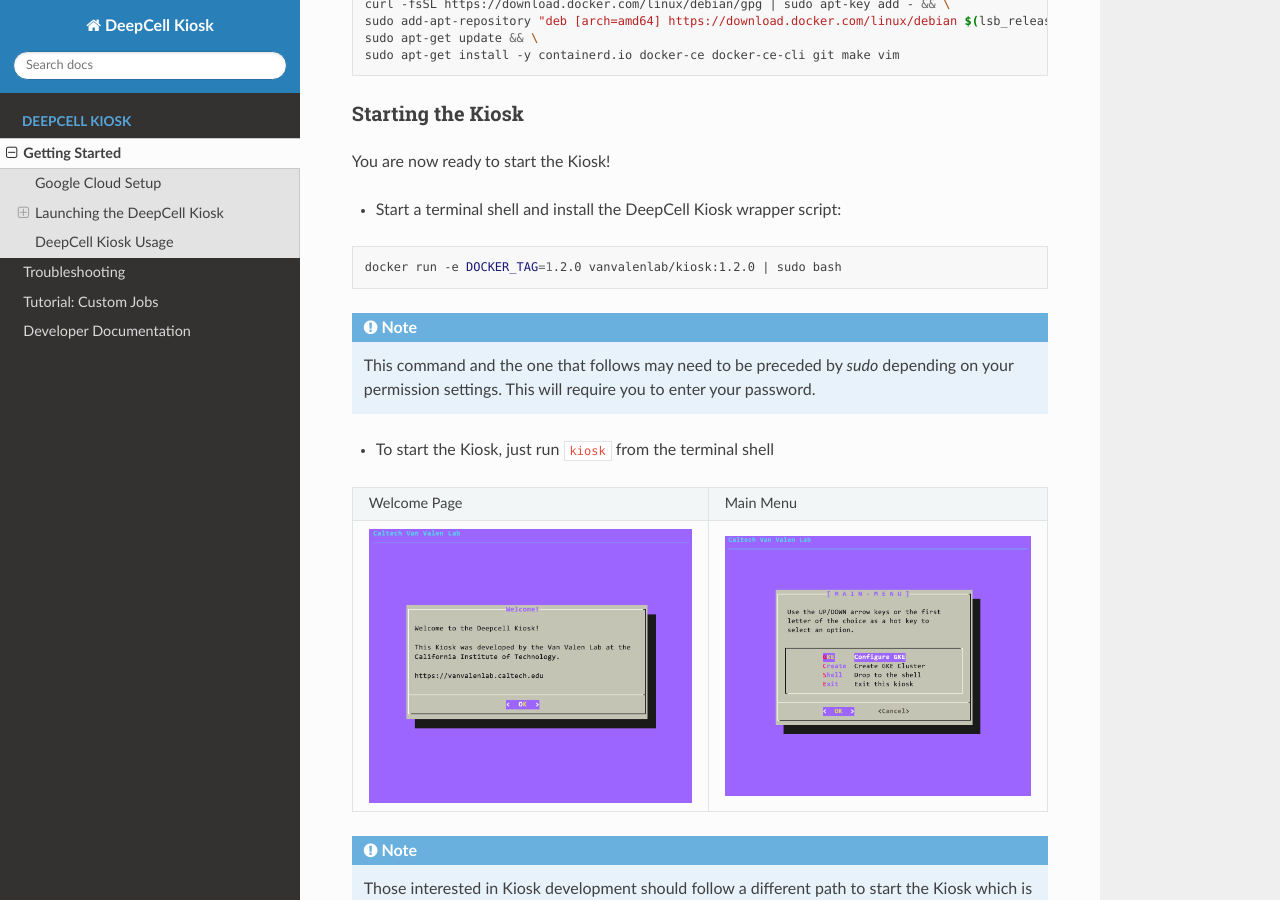
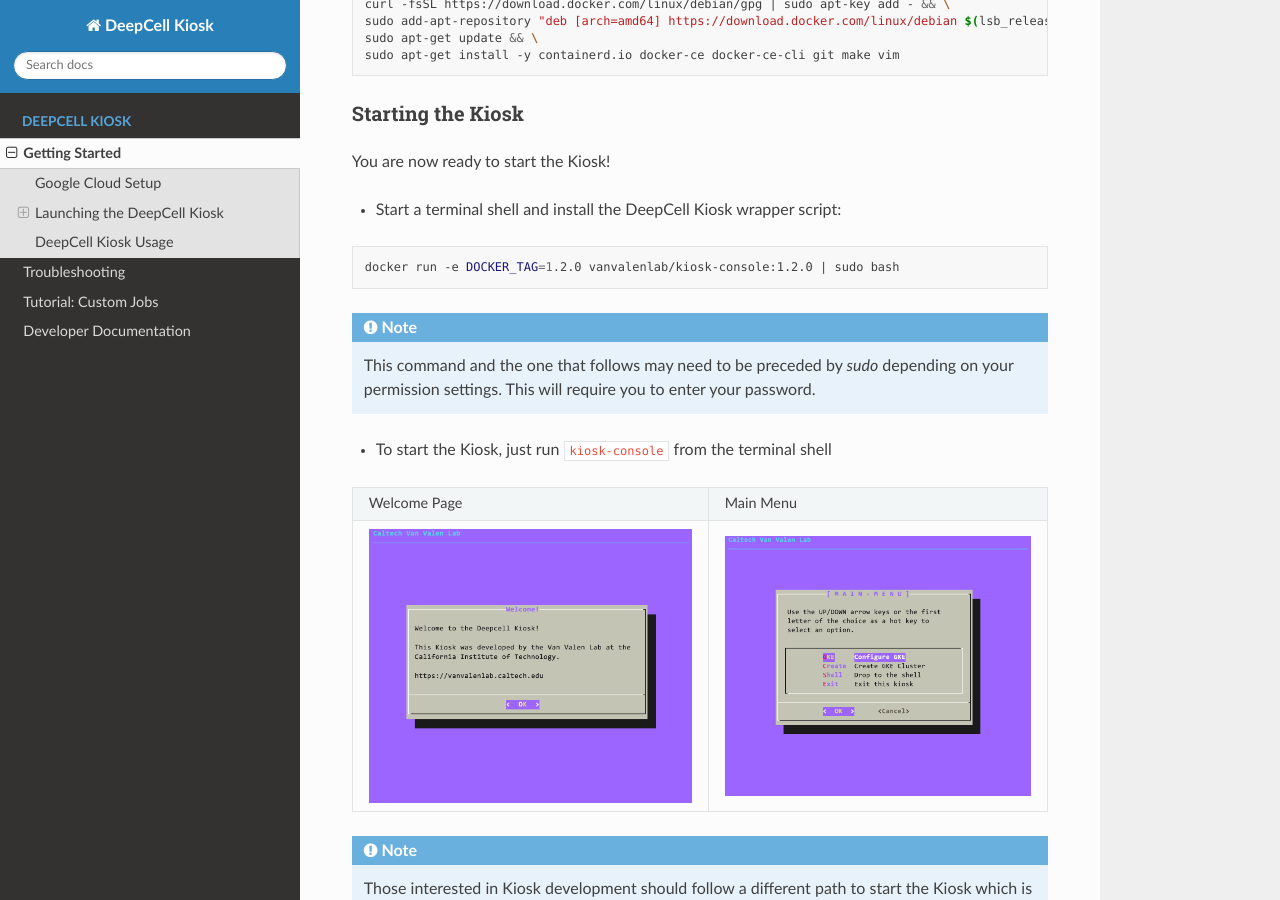
Before and after one commit to vanvalenlab/kiosk-console, a Sphinx documentation site: the page built from docs/source/GETTING_STARTED.rst, in a window 1280 px wide and 900 px high, scrolled down 2869 px. Built offline with Sphinx 7.4.7 and the Read the Docs theme 2.0.0, drawn with Linux system fonts in a browser that asks for light colours.

Commit message:
update references to old name `kiosk`. fixes #363.

```diff
--- a/docs/source/GETTING_STARTED.rst
+++ b/docs/source/GETTING_STARTED.rst
@@ -97,11 +97,11 @@
 
 .. code-block:: bash
 
-    docker run -e DOCKER_TAG=1.2.0 vanvalenlab/kiosk:1.2.0 | sudo bash
+    docker run -e DOCKER_TAG=1.2.0 vanvalenlab/kiosk-console:1.2.0 | sudo bash
 
 .. note:: This command and the one that follows may need to be preceded by `sudo` depending on your permission settings. This will require you to enter your password.
 
-* To start the Kiosk, just run ``kiosk`` from the terminal shell
+* To start the Kiosk, just run ``kiosk-console`` from the terminal shell
 
 .. list-table::
 
--- a/docs/source/TROUBLESHOOTING.rst
+++ b/docs/source/TROUBLESHOOTING.rst
@@ -44,7 +44,7 @@
 
 .. code-block:: bash
 
-    Building vanvalenlab/kiosk:latest from ./Dockerfile with [] build args...
+    Building vanvalenlab/kiosk-console:latest from ./Dockerfile with [] build args...
     ERRO[0000] failed to dial gRPC: cannot connect to the Docker daemon. Is 'docker daemon' running on this host?: d
     ial unix /var/run/docker.sock: connect: permission denied
     context canceled
```
